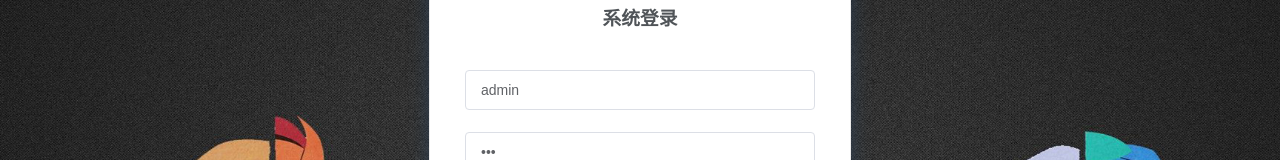
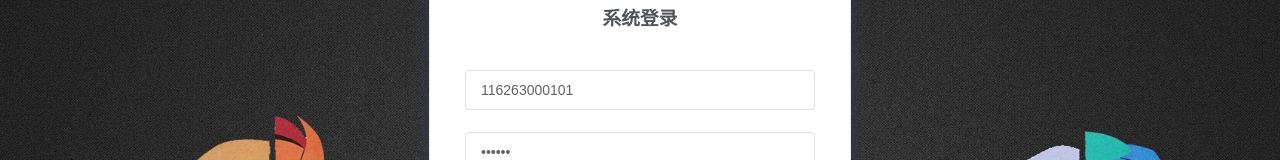
Before and after one commit to FYZ9628/vue-workpigai, a Vue app: page /#/login in a window 1280 px wide. Shown: the part 123-283 px from the top of the page. Built offline with nearby package versions, Linux system fonts and the light colour scheme.

Commit message:
修改了登录页面的用户名

```diff
--- a/src/components/Login.vue
+++ b/src/components/Login.vue
@@ -4,7 +4,7 @@
            label-width="0px">
     <h3 class="login_title">系统登录</h3>
     <el-form-item>
-      <el-input type="text" v-model="loginForm.username"
+      <el-input type="text" v-model="loginForm.account"
                 auto-complete="off" placeholder="账号"></el-input>
     </el-form-item>
     <el-form-item>
@@ -25,8 +25,8 @@
     data () {
       return {
         loginForm: {
-          username: 'admin',
-          password: '123'
+          account: '116263000101',
+          password: '123456'
         },
         responseResult: []
       }
@@ -37,7 +37,7 @@
         console.log(this.$store.state)
         this.$axios
           .post('/login', {
-            username: this.loginForm.username,
+            account: this.loginForm.account,
             password: this.loginForm.password
           })
           .then(successResponse => {
--- a/src/main.js
+++ b/src/main.js
@@ -17,7 +17,7 @@ Vue.use(ElementUI)
 // 拦截后重定向
 router.beforeEach((to, from, next) => {
     if (to.meta.requireAuth) {
-      if (store.state.user.username) {
+      if (store.state.user.account) {
         next()
       } else {
         next({
--- a/src/store/index.js
+++ b/src/store/index.js
@@ -7,8 +7,8 @@ Vue.use(Vuex)
 export default new Vuex.Store({
   state: {
     user: {
-      username: window.localStorage.getItem('user' || '[]') == null ? ''
-        : JSON.parse(window.localStorage.getItem('user' || '[]')).username
+      account: window.localStorage.getItem('user' || '[]') == null ? ''
+        : JSON.parse(window.localStorage.getItem('user' || '[]')).account
     }
   },
   mutations: {
```
Also changed, not shown: 2 other files (tests, documents, lock files or other folders).
